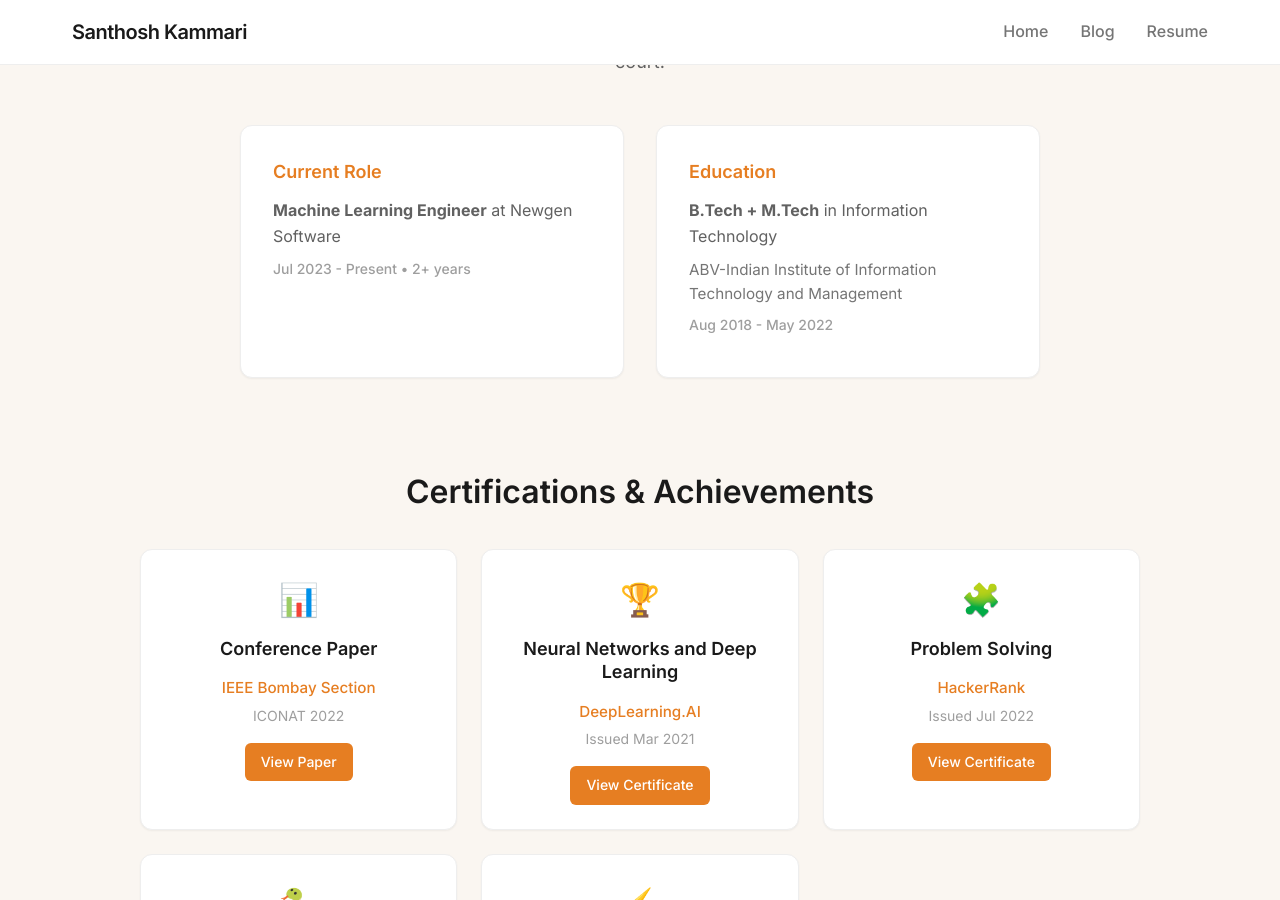
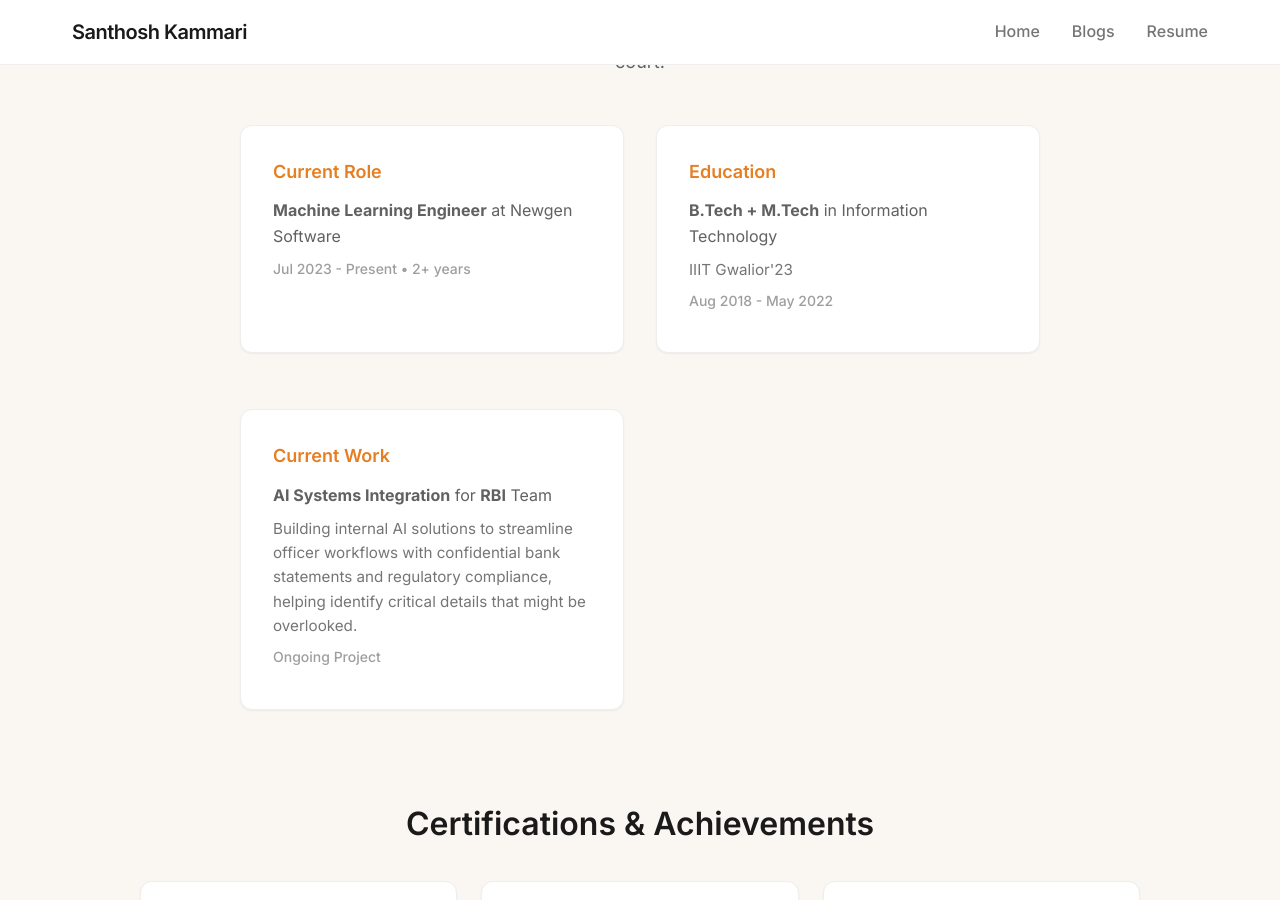
Before and after one commit to santhoshkammari/santhoshkammari.github.io, a Jekyll site: the page built from index.html, in a window 1280 px wide and 900 px high, scrolled down 642 px. Built offline with Jekyll 4.4.1, drawn with Linux system fonts in a browser that asks for light colours.

Commit message:
fix about me info

```diff
--- a/_layouts/default.html
+++ b/_layouts/default.html
@@ -15,7 +15,7 @@
             </div>
             <div class="nav-links">
                 <a href="{{ '/' | relative_url }}" class="nav-link">Home</a>
-                <a href="{{ '/blog' | relative_url }}" class="nav-link">Blog</a>
+                <a href="{{ '/blog' | relative_url }}" class="nav-link">Blogs</a>
                 <a href="{{ '/resume' | relative_url }}" class="nav-link">Resume</a>
             </div>
         </nav>
--- a/index.html
+++ b/index.html
@@ -27,8 +27,15 @@ layout: default
             <div class="experience-item">
                 <h3>Education</h3>
                 <p><strong>B.Tech + M.Tech</strong> in Information Technology</p>
-                <p class="institution">ABV-Indian Institute of Information Technology and Management</p>
+                <p class="institution">IIIT Gwalior'23</p>
                 <p class="duration">Aug 2018 - May 2022</p>
+            </div>
+
+            <div class="experience-item">
+                <h3>Current Work</h3>
+                <p><strong>AI Systems Integration</strong> for <strong>RBI</strong> Team</p>
+                <p class="institution">Building internal AI solutions to streamline officer workflows with confidential bank statements and regulatory compliance, helping identify critical details that might be overlooked.</p>
+                <p class="duration">Ongoing Project</p>
             </div>
         </div>
     </div>
```
